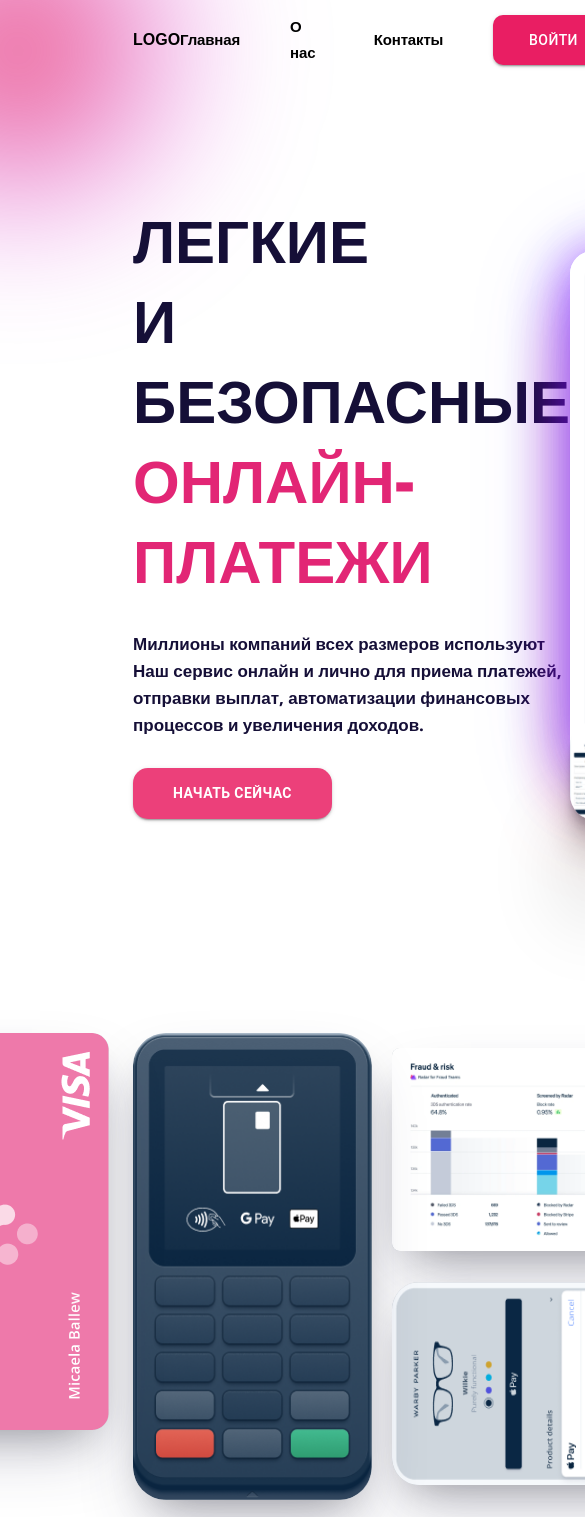
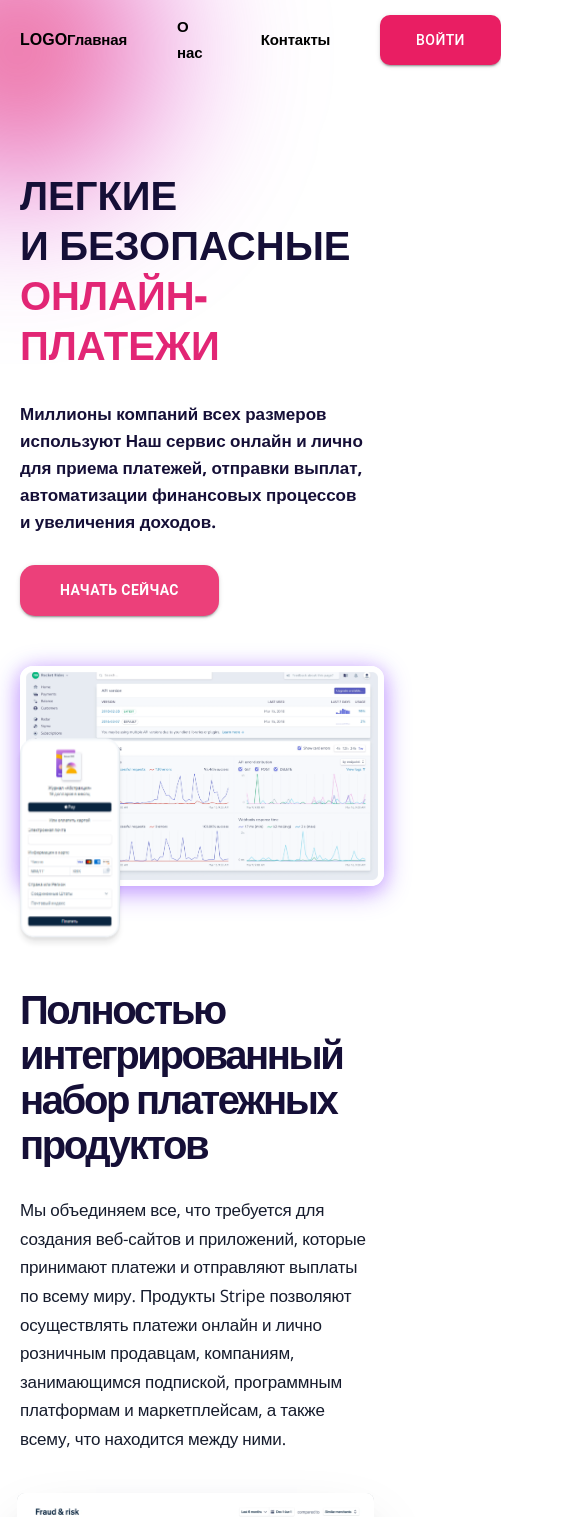
Before and after one commit to DaProWebStudio/online-payment-system, a React (Create React App) app in the folder client/: page / in a window 390 px wide. Shown: the top 1517 px of the page, 585 px wide, since content can reach past the window. Built offline with nearby package versions, Linux system fonts and the light colour scheme.

Commit message:
finished mobile version

```diff
--- a/client/src/app/styles/globals.scss
+++ b/client/src/app/styles/globals.scss
@@ -8,3 +8,9 @@ body {
   margin: 0 auto;
   padding: 0 133px;
 }
+
+@media (max-width: 414px) {
+  .container {
+    padding: 0 20px;
+  }
+}
--- a/client/src/components/Home/Feedback/Feedback.jsx
+++ b/client/src/components/Home/Feedback/Feedback.jsx
@@ -2,6 +2,8 @@ import cls from './Feedback.module.scss'
 import Alex from '../../../shared/assets/user1.png'
 import Misha from '../../../shared/assets/user2.png'
 import Irina from '../../../shared/assets/user3.png'
+import {Link} from "react-router-dom";
+import ArrowForwardIcon from '@mui/icons-material/ArrowForward';
 
 const dataUserFeedback = [
     {
@@ -29,18 +31,20 @@ const Feedback = () => {
                         <div data-aos="fade-up" className={cls.Card} key={name}>
                             <img src={image} alt=""/>
                             <div>
-                                <p>{description}</p>
-                                <h4>{name}</h4>
+                                <p className={cls.Desc}>{description}</p>
+                                <h4 className={cls.Name}>{name}</h4>
                             </div>
                         </div>
                     ))
                 }
+                <Link className={cls.LinkAllFeedback} to='/'>
+                    Все отзывы
+                    <ArrowForwardIcon/>
+                </Link>
             </div>
             <svg
                 className={cls.SvgBg}
                 xmlns="http://www.w3.org/2000/svg"
-                width={1600}
-
                 fill="none"
                 preserveAspectRatio="none"
             >
@@ -48,7 +52,6 @@ const Feedback = () => {
                     <path fill="url(#b)" d="M0 1h1600v1473H0z"/>
                     <mask
                         id="c"
-                        width={1600}
                         x={0}
                         y={1}
                         maskUnits="userSpaceOnUse"
--- a/client/src/components/Home/Feedback/Feedback.module.scss
+++ b/client/src/components/Home/Feedback/Feedback.module.scss
@@ -20,6 +20,21 @@
   margin-bottom: 50px;
 }
 
+.LinkAllFeedback {
+  display: flex;
+  align-items: center;
+  color: #68D585;
+  margin-bottom: 20px;
+  svg {
+    transition: transform 0.2s ease;
+  }
+  &:hover {
+    svg {
+      transform: translateX(10px);
+    }
+  }
+}
+
 .Card {
   display: flex;
   align-items: center;
@@ -32,11 +47,29 @@
   padding: 35px;
   margin-bottom: 30px;
   &:nth-child(3) {
-    opacity: 0.7;
+    opacity: 0.7 !important;
   }
-  &:last-child {
-    opacity: 0.5;
+  &:nth-child(4) {
+    opacity: 0.5 !important;
   }
+}
+
+.Desc {
+  font-weight: 400;
+  font-size: var(--font-size-s);
+  line-height: 152%;
+  letter-spacing: -0.02em;
+  color: var(--text-color);
+  margin-bottom: 10px;
+}
+
+.Name {
+  font-weight: 400;
+  font-size: var(--font-size-s);
+  line-height: 171%;
+  letter-spacing: -0.01em;
+  color: var(--text-color);
+  opacity: 0.7;
 }
 
 .SvgBg {
@@ -47,7 +80,29 @@
   z-index: -1;
   border-radius: 0 0 20px 20px;
   height: 100%;
+  width: 100%;
   mask {
-    height: 100%
+    height: 100%;
+    width: 100%;
   }
 }
+
+@media (max-width: 414px) {
+  .WrapperContent {
+    padding-top: 200px;
+  }
+  .Card {
+    flex-direction: column;
+    border-radius: 12px;
+    width: 330px;
+    height: auto;
+    padding: 15px;
+    margin-bottom: 30px;
+  }
+  .SvgBg {
+    height: 99.5%;
+    mask {
+      height: 99.5%;
+    }
+  }
+}
--- a/client/src/components/Home/Hero/Hero.module.scss
+++ b/client/src/components/Home/Hero/Hero.module.scss
@@ -79,3 +79,40 @@
   top: 0;
   z-index: -1;
 }
+
+@media (max-width: 414px) {
+  .Hero {
+    padding-top: 90px;
+    display: block;
+  }
+  .Title {
+    font-size: var(--font-size-m);
+    line-height: 50px;
+  }
+  .Description {
+    font-size: var(--font-size-s);
+    line-height: 27px;
+    max-width: 100%;
+  }
+  .WrapperImage {
+    width: 100%;
+    margin-top: 50px;
+  }
+  .DesktopAdmin {
+    max-width: 381px;
+    height: 220px;
+    border: 2px solid #fff;
+    border-radius: 13px;
+    box-shadow:
+            0 3px 19px 0 rgba(105, 12, 255, 0.22),
+            0 6px 28px 0 rgba(105, 12, 255, 0.32)
+  }
+
+  .MobilePay {
+    width: 100px;
+    border-radius: 15px;
+    box-shadow:
+            0 3px 2px 0 rgba(0, 0, 0, 0.05),
+            0 7px 5px 0 rgba(0, 0, 0, 0.07)
+  }
+}
--- a/client/src/components/Home/HowItWorks/HowItWorks.module.scss
+++ b/client/src/components/Home/HowItWorks/HowItWorks.module.scss
@@ -96,3 +96,20 @@
 .Excerpt {
   text-align: center;
 }
+
+@media (max-width: 414px) {
+  .HowItWorks {
+    padding-top: 100px;
+  }
+  .CircleLabel {
+    &:before {
+      display: none;
+    }
+  }
+
+  .WrapperContent {
+    padding-top: 30px;
+    flex-direction: column;
+    gap: 50px;
+  }
+}
--- a/client/src/components/Home/IntegrationApi/IntegrationApi.module.scss
+++ b/client/src/components/Home/IntegrationApi/IntegrationApi.module.scss
@@ -38,3 +38,16 @@
   width: 632px;
   height: 560px;
 }
+
+@media (max-width: 414px) {
+  .IntegrationApi  {
+    padding-top: 100px;
+    flex-direction: column;
+    gap: 50px;
+  }
+  .CodeCard {
+    border-radius: 8px;
+    width: 100%;
+    height: 360px;
+  }
+}
--- a/client/src/components/Home/SetOfPayments/SetOfPayments.module.scss
+++ b/client/src/components/Home/SetOfPayments/SetOfPayments.module.scss
@@ -62,3 +62,40 @@
   top: 0;
   box-shadow: var(--shadow-card);
 }
+
+@media (max-width: 414px) {
+  .SetOfPayments {
+    padding-top: 100px;
+    display: flex;
+    flex-direction: column-reverse;
+
+    align-items: center;
+    justify-content: space-between;
+  }
+
+  .WrapperImage {
+    position: relative;
+    display: flex;
+    flex-direction: column;
+    align-items: center;
+  }
+  .Graphic {
+    border-radius: 8px;
+    max-width: 357px;
+    height: 203px;
+    box-shadow: var(--shadow-card);
+    margin-bottom: 20px;
+  }
+  .ApplePay {
+    display: none;
+  }
+
+  .Calculate {
+    border-radius: 23px;
+    max-width: 370px;
+    height: 400px;
+  }
+  .Visa {
+    display: none;
+  }
+}
--- a/client/src/components/Home/Video/Video.module.scss
+++ b/client/src/components/Home/Video/Video.module.scss
@@ -32,3 +32,22 @@
     border-left: 20px solid var(--main-color);
   }
 }
+
+@media (max-width: 414px) {
+  .Video {
+    height: 250px;
+    video {
+      position: absolute;
+      top: 150px;
+      border-radius: 10px;
+      width: 380px;
+    }
+  }
+  .Button {
+    width: 70px;
+    height: 70px;
+    &:before {
+      left: 65%;
+    }
+  }
+}
--- a/client/src/widgets/Footer/Footer.module.scss
+++ b/client/src/widgets/Footer/Footer.module.scss
@@ -39,3 +39,18 @@
     }
   }
 }
+
+@media (max-width: 414px) {
+  .Footer {
+    flex-direction: column-reverse;
+  }
+  .title {
+    font-size: 15px;
+  }
+  .LinksSocial {
+    margin-bottom: 10px;
+    svg{
+      font-size: 30px;
+    }
+  }
+}
```
Also changed, not shown: client/src/app/styles/index.scss (line endings or trailing spaces).
